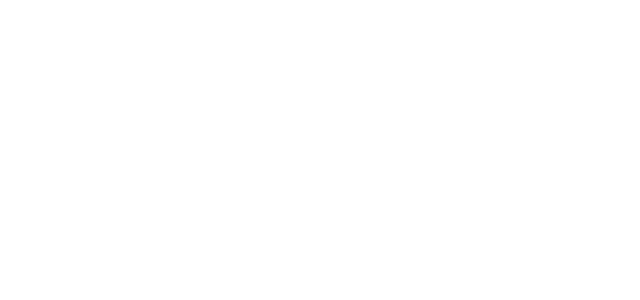
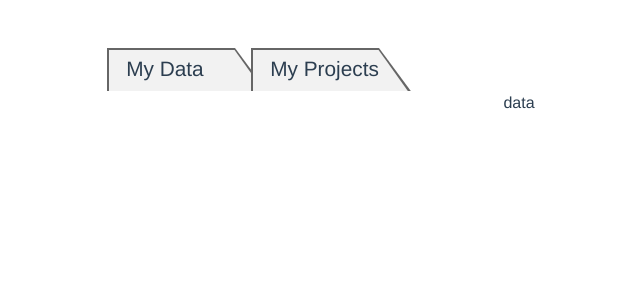
Before and after one commit to pedronieto84/vue-marzo-itacademy-project, a Vue app: page /MyAccountPage in a window 1280 px wide. Shown: the top 300 px of the page, without its empty margins (121-761 px from the left). Built offline with nearby package versions, Linux system fonts and the light colour scheme.

Commit message:
Crea component de navegació a MyAccountPage

```diff
--- /dev/null
+++ b/src/components/AccountPageNav.vue
@@ -0,0 +1,70 @@
+<template>
+    <div class="mt-5 container">
+        <div class="markers-flex">
+            <div v-for="(view, index) in views" :key="index" class="page-marker" @click="$emit('changeView', view)"><span class="marker-name">{{ view }}</span></div>
+        </div>
+    </div>
+</template>
+
+<script>
+export default {
+    data() {
+        return {
+            views: ['My Data', 'My Projects']
+        }
+    }
+}
+</script>
+
+<style>
+.container {
+    max-width: 900px;
+}
+.markers-flex {
+    display: flex;
+    justify-content: left;
+    width: 300px;
+    margin-left: 10vw;
+}
+.page-marker {
+    width: 10rem;
+    height: 2.7rem;
+    background-color: #666;
+    font-size: 1.3rem;
+    position: relative;
+    padding: .3rem 0 0 1.2rem;
+    z-index: 100;
+}
+.page-marker:after {
+    content: '';
+    width: calc(10rem - 5px);
+    height: calc(2.7rem - 2px);
+    background-color: #F2F2F2;
+    position: absolute;
+    top: 2px;
+    left: 2px;
+    z-index: -2;
+}
+.marker-name {
+    display: inline-block;
+    width: 15ch;
+    text-align: left;
+}
+.marker-name:hover {
+    font-weight: bold;
+    letter-spacing: -1px;
+    cursor: pointer;
+}
+
+.page-marker {
+    clip-path: polygon(0 0, 80% 0%, 100% 100%, 0% 100%); /* https://bennettfeely.com/clippy/ */
+}
+.page-marker:after {
+    clip-path: polygon(0 0, 81% 0%, 100% 100%, 0% 100%);
+}
+
+.page-marker:last-of-type {
+    transform: translateX(-1rem);
+}
+
+</style>
--- a/src/router/index.js
+++ b/src/router/index.js
@@ -1,6 +1,7 @@
 import Vue from "vue";
 import VueRouter from "vue-router";
 import ProjectsPage from "../views/ProjectsPage.vue";
+import MyAccountPage from "../views/MyAccountPage.vue";
 Vue.use(VueRouter);
 
 const routes = [
@@ -20,6 +21,12 @@
     },
   },
 
+  {
+    path: "/MyAccountPage",
+    name: "MyAccountPage",
+    component: MyAccountPage
+  },
+
 ];
 
 const router = new VueRouter({
--- a/src/views/MyAccountPage.vue
+++ b/src/views/MyAccountPage.vue
@@ -1,10 +1,28 @@
 <template>
-
+    <div class="container">
+        <account-page-nav @changeView="changeView" />
+        {{ currentView }}
+    </div>
 </template>
 
 <script>
+import AccountPageNav from '@/components/AccountPageNav.vue'
+
 export default {
-
+    name: 'MyAccountPage',
+    components: {
+        AccountPageNav
+    },
+    data() {
+        return {
+            currentView: 'data'
+        }
+    },
+    methods: {
+        changeView(view) {
+            view === 'My Data' ? this.currentView = 'data' : this.currentView = 'projects'
+        }
+    }
 }
 </script>
 
```
